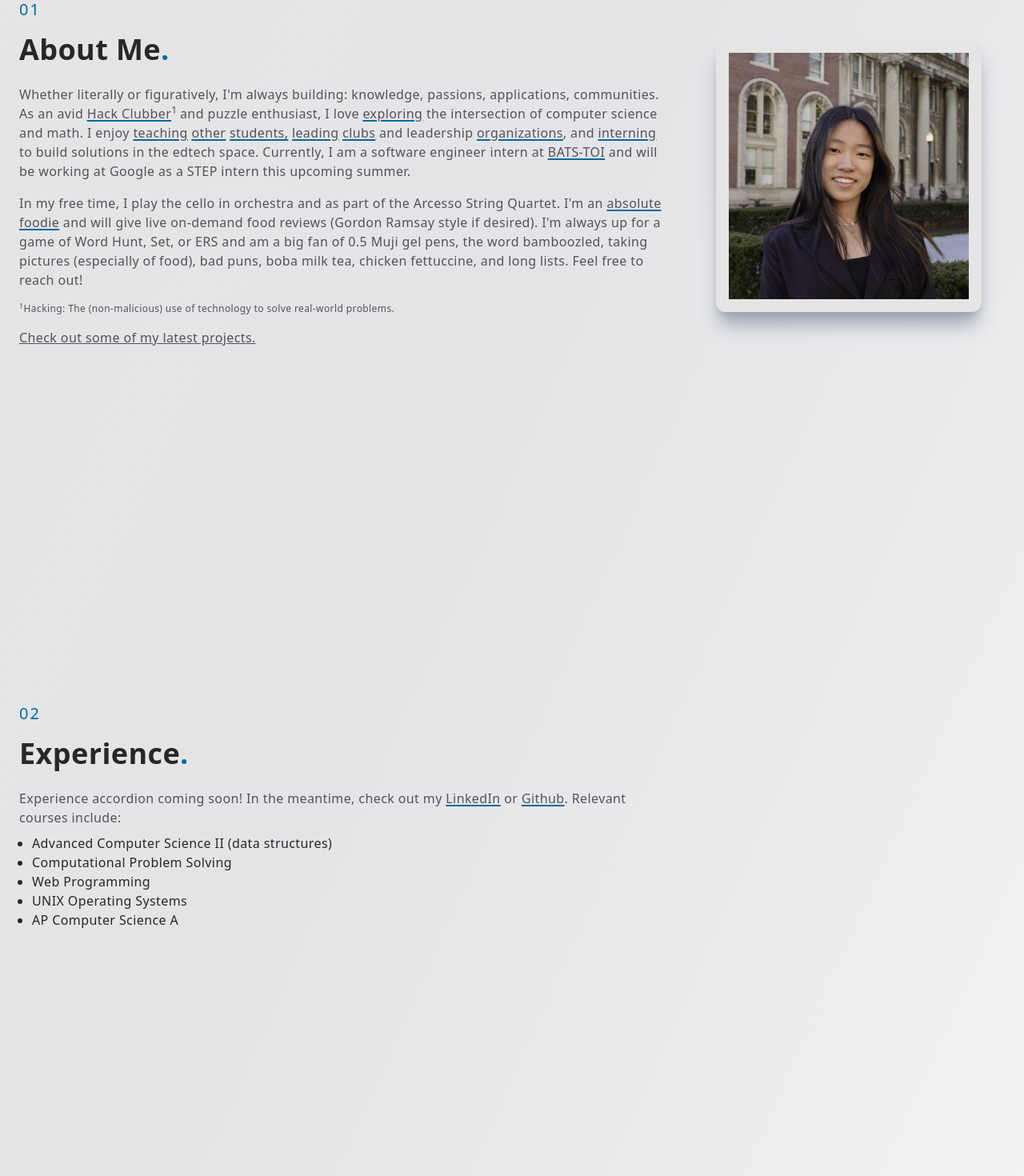
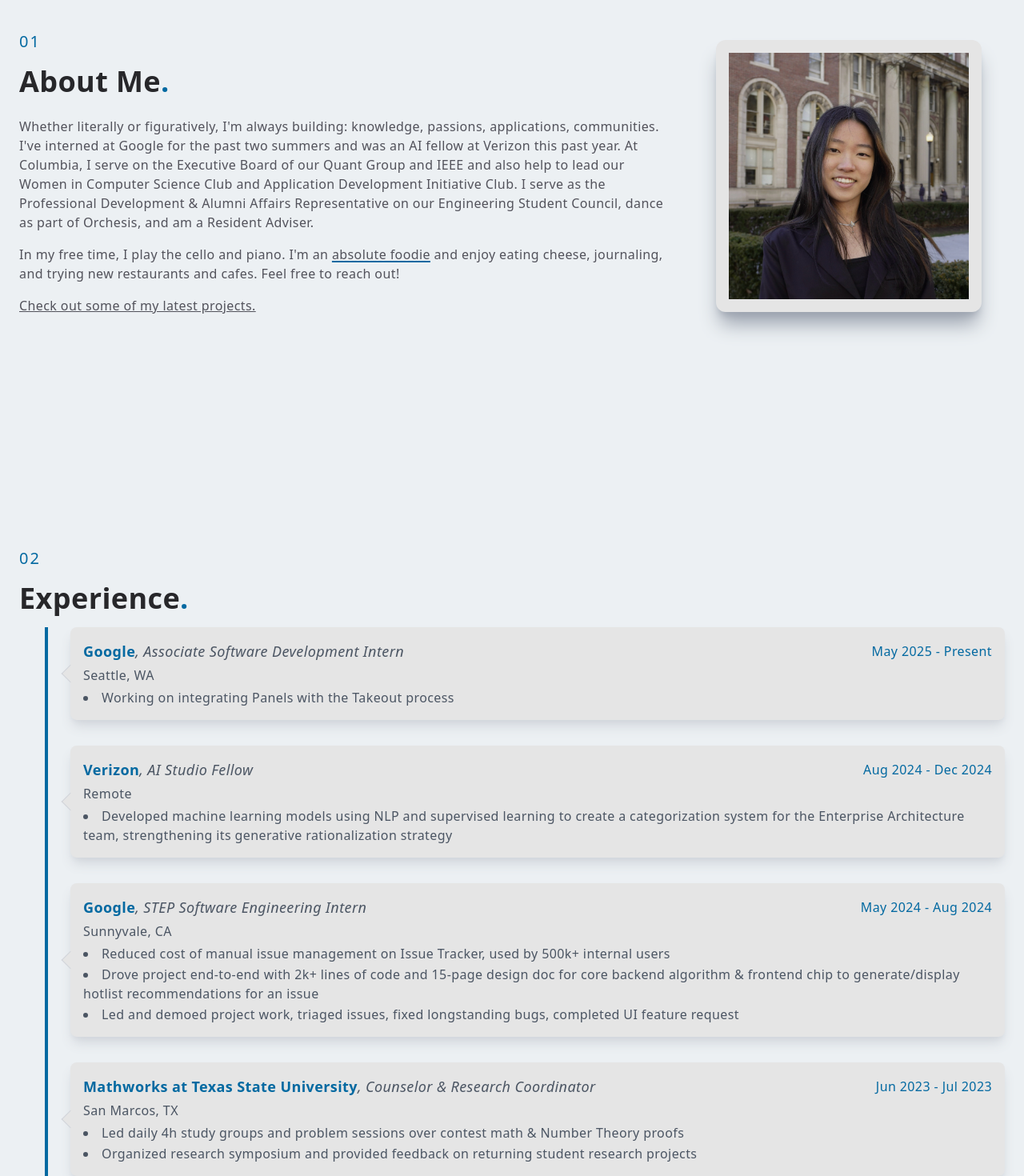
Before and after one commit to julialding/personal-website, a Next.js app: page / in a window 1280 px wide. Shown: the part 980-2450 px from the top of the page at 80% size. Built offline with nearby package versions, Linux system fonts and the light colour scheme.

Commit message:
Updates finally

```diff
--- a/components/About.tsx
+++ b/components/About.tsx
@@ -16,83 +16,16 @@
           </h2>
           <p className="group py-2 text-zinc-600">
             Whether literally or figuratively, I'm always building: knowledge,
-            passions, applications, communities. As an avid{" "}
-            <a
-              className="underline underline-offset-2 decoration-2 decoration-sky-700 hover:decoration-[3px] hover:decoration-sky-800"
-              href="https://hackclub.com"
-            >
-              Hack Clubber
-            </a>
-            <sup>1 </sup>
-            and puzzle enthusiast, I love{" "}
-            <a
-              className="underline underline-offset-2 decoration-2 decoration-sky-700 hover:decoration-[3px] hover:decoration-sky-800"
-              href="https://arxiv.org/abs/2302.04389"
-            >
-              exploring
-            </a>{" "}
-            the intersection of computer science and math. I enjoy{" "}
-            <a
-              className="underline underline-offset-2 decoration-2 decoration-sky-700 hover:decoration-[3px] hover:decoration-sky-800"
-              href="https://schoolhouse.world/u/7977"
-            >
-              teaching
-            </a>
-            <span> </span>
-            <a
-              className="underline underline-offset-2 decoration-2 decoration-sky-700 hover:decoration-[3px] hover:decoration-sky-800"
-              href="http://mtyacademy.com/home.html"
-            >
-              other
-            </a>
-            <span> </span>
-            <a
-              className="underline underline-offset-2 decoration-2 decoration-sky-700 hover:decoration-[3px] hover:decoration-sky-800"
-              href="http://defineinclude.com/home"
-            >
-              students,
-            </a>
-            <span> </span>
-            <a
-              className="underline underline-offset-2 decoration-2 decoration-sky-700 hover:decoration-[3px] hover:decoration-sky-800"
-              href="https://lasa.hackclub.com/"
-            >
-              leading
-            </a>
-            <span> </span>
-            <a
-              className="underline underline-offset-2 decoration-2 decoration-sky-700 hover:decoration-[3px] hover:decoration-sky-800"
-              href="https://www.lasacsclubs.com/women-in-computer-science"
-            >
-              clubs
-            </a>
-            <span> </span>
-            and leadership{" "}
-            <a
-              className="underline underline-offset-2 decoration-2 decoration-sky-700 hover:decoration-[3px] hover:decoration-sky-800"
-              href="http://lasastuco.org/"
-            >
-              organizations
-            </a>
-            , and<span> </span>
-            <a
-              className="underline underline-offset-2 decoration-2 decoration-sky-700 hover:decoration-[3px] hover:decoration-sky-800"
-              href="https://fiveable.me"
-            >
-              interning
-            </a>
-            <span> </span>
-            to build solutions in the edtech space. Currently, I am a software engineer intern at{" "}
-            <a
-              className="underline underline-offset-2 decoration-2 decoration-sky-700 hover:decoration-[3px] hover:decoration-sky-800"
-              href="https://batstoi.com/"
-            >
-              BATS-TOI
-            </a>{" "} and will be working at Google as a STEP intern this upcoming summer.
+            passions, applications, communities. I've interned at Google for the past
+            two summers and was an AI fellow at Verizon this past year. At Columbia,
+            I serve on the Executive Board of our Quant Group and IEEE and also help
+            to lead our Women in Computer Science Club and Application Development
+            Initiative Club. I serve as the Professional Development & Alumni
+            Affairs Representative on our Engineering Student Council, dance as part of
+            Orchesis, and am a Resident Adviser.
           </p>
           <p className="py-2 text-zinc-600">
-            In my free time, I play the cello in orchestra and as part of the
-            Arcesso String Quartet. I'm an<span> </span>
+            In my free time, I play the cello and piano. I'm an<span> </span>
             <a
               className="underline underline-offset-2 decoration-2 decoration-sky-700 hover:decoration-[3px] hover:decoration-sky-800"
               href="https://www.instagram.com/hingryjulia/"
@@ -100,15 +33,8 @@
               absolute foodie
             </a>
             <span> </span>
-            and will give live on-demand food reviews (Gordon Ramsay style if
-            desired). I'm always up for a game of Word Hunt, Set, or ERS and am
-            a big fan of 0.5 Muji gel pens, the word bamboozled, taking pictures
-            (especially of food), bad puns, boba milk tea, chicken fettuccine,
-            and long lists. Feel free to reach out!
-          </p>
-          <p className="py-2 text-xs text-zinc-600">
-            <sup>1</sup>Hacking: The (non-malicious) use of technology to solve
-            real-world problems.
+            and enjoy eating cheese, journaling, and trying new restaurants and cafes.
+            Feel free to reach out!
           </p>
           <Link href="/#projects">
             <p className="py-2 text-zinc-600 underline cursor-pointer">
--- a/components/Experience.tsx
+++ b/components/Experience.tsx
@@ -2,27 +2,100 @@
 import Image from 'next/image';
 import Link from 'next/link';
 
+interface TimelineItem {
+  date: string;
+  role: string;
+  company: string;
+  location: string;
+  description: string[];
+}
+
 const Experience = () => {
+  const experiences: TimelineItem[] = [
+    {
+      date: "May 2025 - Present",
+      role: "Associate Software Development Intern",
+      company: "Google",
+      location: "Seattle, WA",
+      description: [
+        "Working on integrating Panels with the Takeout process"
+      ]
+    },
+    {
+      date: "Aug 2024 - Dec 2024",
+      role: "AI Studio Fellow",
+      company: "Verizon",
+      location: "Remote",
+      description: [
+        "Developed machine learning models using NLP and supervised learning to create a categorization system for the Enterprise Architecture team, strengthening its generative rationalization strategy"
+      ]
+    },
+    {
+      date: "May 2024 - Aug 2024",
+      role: "STEP Software Engineering Intern",
+      company: "Google",
+      location: "Sunnyvale, CA",
+      description: [
+        "Reduced cost of manual issue management on Issue Tracker, used by 500k+ internal users",
+        "Drove project end-to-end with 2k+ lines of code and 15-page design doc for core backend algorithm & frontend chip to generate/display hotlist recommendations for an issue",
+        "Led and demoed project work, triaged issues, fixed longstanding bugs, completed UI feature request"
+      ]
+    },
+    {
+      date: "Jun 2023 - Jul 2023",
+      role: "Counselor & Research Coordinator",
+      company: "Mathworks at Texas State University",
+      location: "San Marcos, TX",
+      description: [
+        "Led daily 4h study groups and problem sessions over contest math & Number Theory proofs",
+        "Organized research symposium and provided feedback on returning student research projects"
+      ]
+    }
+  ];
+
   return (
-    <div id='experience' className='w-full md:h-screen px-6 overflow-hidden flex items-center py-16'>
-      <div className='max-w-[1240px] m-auto md:grid grid-cols-3 gap-8'>
-        <div className='col-span-2'>
-          <p className='uppercase text-xl tracking-widest text-sky-700'>
-            02
-          </p>
-          <h2 className='py-4'>Experience<span className='text-sky-700'>.</span></h2>
-          <p className='group py-2 text-zinc-600'>
-            Experience accordion coming soon! In the meantime, check out my<span> </span>
-            <a className="underline underline-offset-2 decoration-2 decoration-sky-700 hover:decoration-[3px] hover:decoration-sky-800" href="https://linkedin.com/in/julialding/">LinkedIn</a><span> </span>
-            or <a className="underline underline-offset-2 decoration-2 decoration-sky-700 hover:decoration-[3px] hover:decoration-sky-800" href="https://github.com/julialding/">Github</a>.<span> </span>Relevant courses include:
-          </p>
-          <ul className='pl-4'>
-            <li>Advanced Computer Science II (data structures)</li>
-            <li>Computational Problem Solving</li>
-            <li>Web Programming</li>
-            <li>UNIX Operating Systems</li>
-            <li>AP Computer Science A</li>
-          </ul>
+    <div id='experience' className='w-full px-2 sm:px-6 py-8 sm:py-16'>
+      <div className='max-w-[1240px] w-full m-auto'>
+        <p className='uppercase text-xl tracking-widest text-sky-700'>
+          02
+        </p>
+        <h2 className='py-4'>Experience<span className='text-sky-700'>.</span></h2>
+
+        <div className="relative w-full">
+          {/* Timeline Line */}
+          <div className="absolute left-4 sm:left-8 top-0 bottom-0 w-0.5 sm:w-1 bg-sky-700"></div>
+
+          {/* Timeline Items */}
+          <div className="space-y-6 sm:space-y-8">
+            {experiences.map((item, index) => (
+              <div key={index} className="relative pl-10 sm:pl-16">
+                {/* Content Box */}
+                <div className="bg-neutral-200 rounded-lg shadow-lg shadow-gray-300 p-3 sm:p-4 relative transition-all duration-300 hover:shadow-xl hover:-translate-y-1 w-full">
+                  {/* Arrow */}
+                  <div className="hidden sm:block absolute left-0 top-1/2 -translate-x-1/2 -translate-y-1/2 w-4 h-4 bg-neutral-200 transform rotate-45 border-l border-b border-gray-300"></div>
+                  <div className="block sm:hidden absolute left-0 top-1/2 -translate-x-1/2 -translate-y-1/2 w-3 h-3 bg-neutral-200 transform rotate-45 border-l border-b border-gray-300"></div>
+                  {/* Content */}
+                  <div className="space-y-1">
+                    <div className="flex flex-col sm:flex-row sm:items-center sm:justify-between">
+                      <div className="flex flex-col sm:flex-row sm:items-center">
+                        <span className="text-sky-700 font-bold text-base sm:text-lg">{item.company}</span>
+                        <span className="text-gray-600 italic text-base sm:text-lg">, {item.role}</span>
+                      </div>
+                      <span className="text-sm sm:text-base text-sky-700 mt-1 sm:mt-0">{item.date}</span>
+                    </div>
+                    <div className="text-gray-600 text-sm sm:text-base">
+                      {item.location}
+                    </div>
+                    <ul className="list-disc list-inside text-gray-600 text-sm sm:text-base space-y-0.5">
+                      {item.description.map((bullet, idx) => (
+                        <li key={idx}>{bullet}</li>
+                      ))}
+                    </ul>
+                  </div>
+                </div>
+              </div>
+            ))}
+          </div>
         </div>
       </div>
     </div>
--- a/components/Main.tsx
+++ b/components/Main.tsx
@@ -16,7 +16,7 @@
             JULIA DING<span className='text-sky-700'>.</span>
           </h1>
           <p className='py-4 text-gray-600 sm:max-w-[70%] m-auto'>
-          I’m a developer with a strong quantitative background studying computer science and applied mathematics as a C.P. Davis Scholar at Columbia University.
+          I’m a developer with a strong quantitative background studying computer science and operations research as a C.P. Davis Scholar at Columbia University.
           </p>
           <div className='flex items-center justify-between max-w-[330px] m-auto py-4'>
                 <a href='https://www.linkedin.com/in/julialding/' target='_blank' rel='noreferrer'>
--- a/components/Navbar.tsx
+++ b/components/Navbar.tsx
@@ -28,7 +28,7 @@
   }, []);
 
   return (
-    <div style={{ backgroundColor: `${navBg}` }} className="fixed w-full h-20 shadow-xl z-100">
+    <div style={{ backgroundColor: `${navBg}` }} className="fixed w-full h-20 shadow-xl z-50">
       <div className="flex justify-between items-center w-full h-full px-2 2xl:px-16">
         <Image src="/assets/navinitials.png" alt="/" width="125" height="100" />
         <div>
--- a/package.json
+++ b/package.json
@@ -16,7 +16,7 @@
     "postcss": "^8.4.23",
     "react": "^18.2.0",
     "react-dom": "18.2.0",
-    "react-icons": "^4.8.0",
+    "react-icons": "^4.12.0",
     "tailwindcss": "^3.3.2"
   },
   "devDependencies": {
--- a/styles/globals.css
+++ b/styles/globals.css
@@ -1,4 +1,3 @@
-
 @tailwind base;
 @tailwind components;
 @tailwind utilities;
@@ -7,7 +6,7 @@
 
 @layer base {
   body {
-    @apply bg-gradient-to-br from-stone-200 via-zinc-200 to-zinc-100 text-zinc-800 tracking-wide;
+    @apply bg-[#ecf0f3] text-zinc-800 tracking-wide;
   }
 
   h1, h2, h3, h4, h5, h6 {
@@ -34,3 +33,12 @@
     @apply shadow-xl shadow-gray-400 rounded-xl uppercase bg-gradient-to-r from-slate-500 to-gray-500 text-white
   }
 }
+
+/* Ensure proper layering */
+#__next {
+  @apply relative z-0;
+}
+
+nav {
+  @apply z-50;
+}
```
Also changed, not shown: 2 other files (tests, documents, lock files or other folders).
